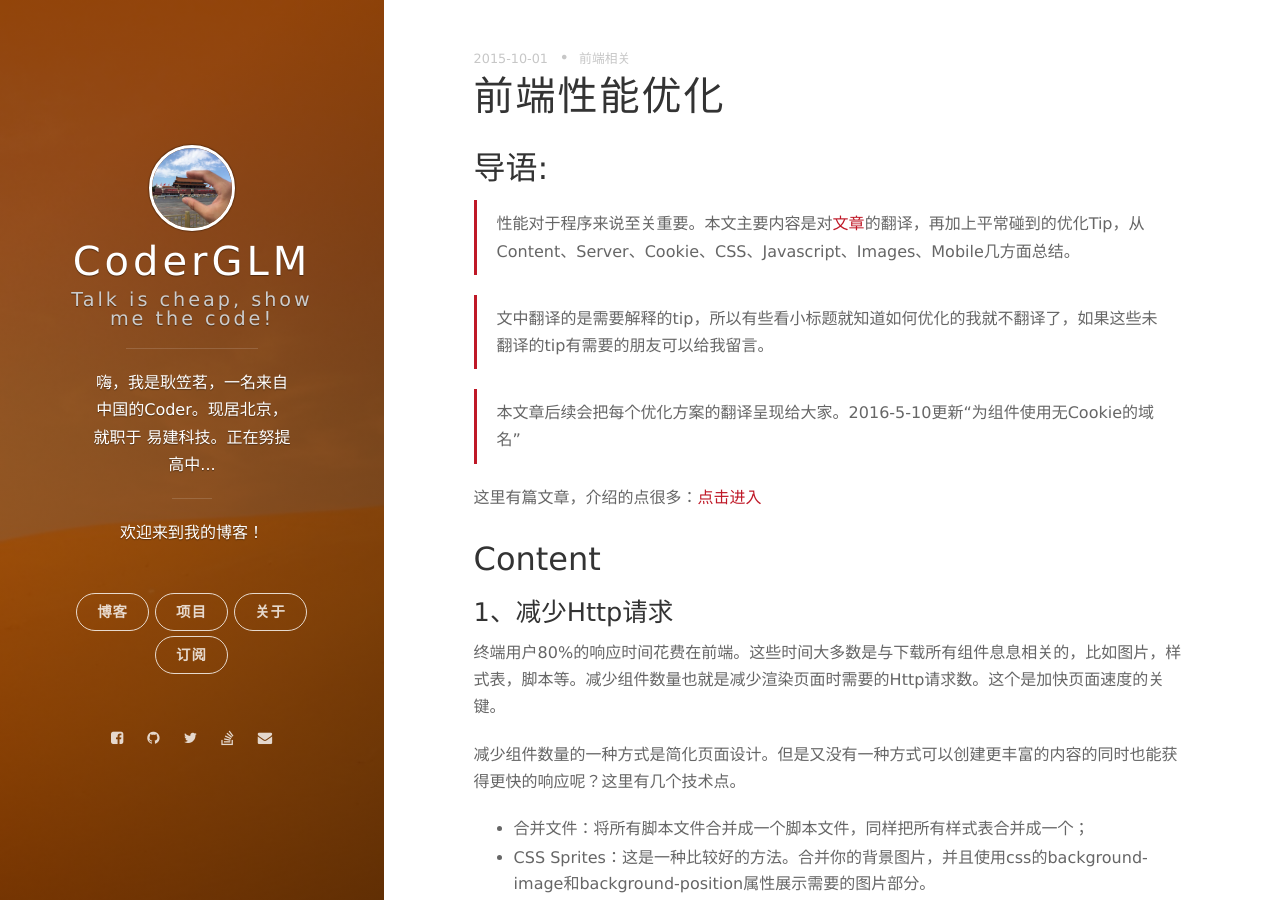
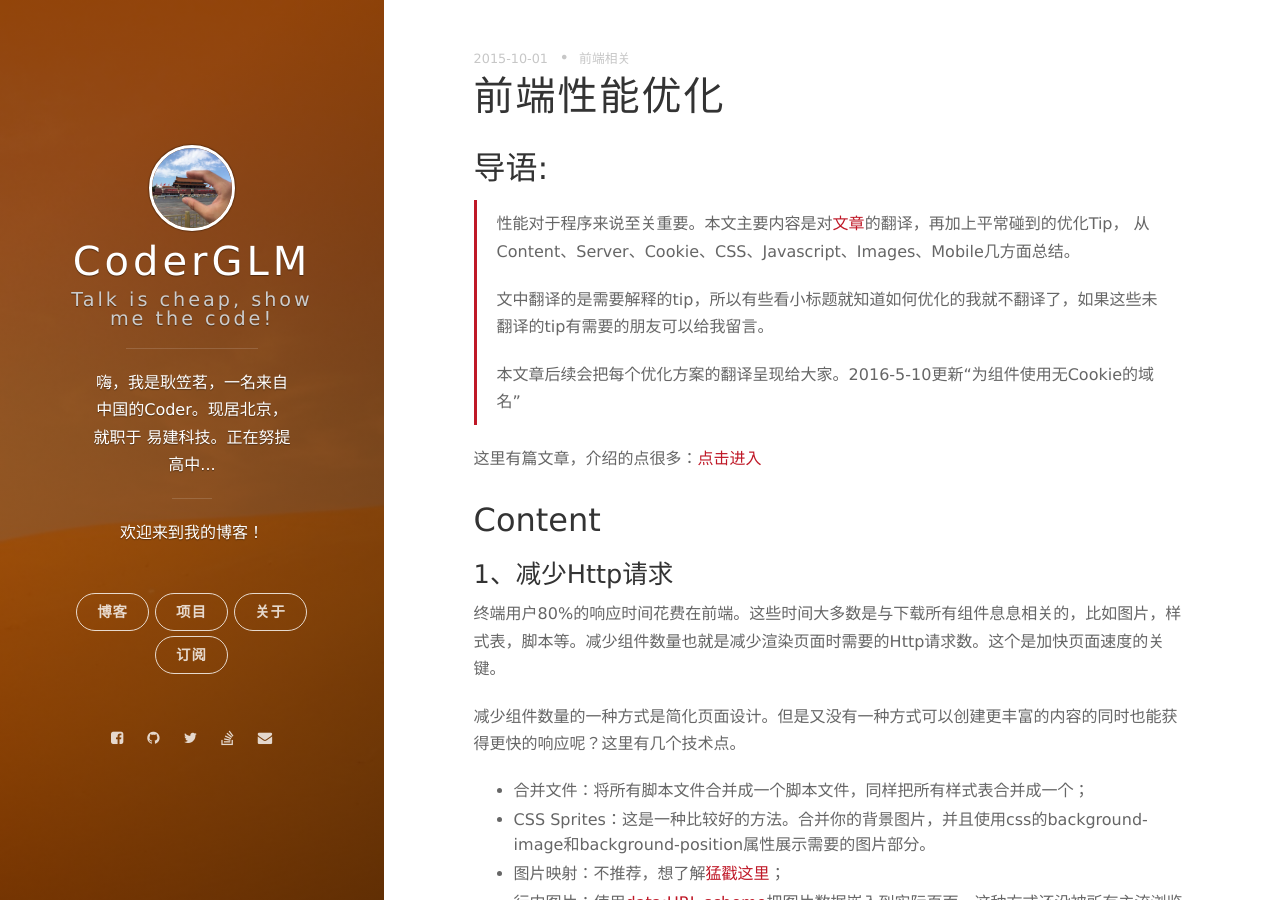
Before and after one commit to CoderLim/jekyll-based-blog, a Jekyll site: the page built from _posts/2015-10-01-frontend-optimazation.markdown, in a window 1280 px wide and 900 px high. Built offline with Jekyll 4.4.1, drawn with Linux system fonts in a browser that asks for light colours; nearby versions of some CDN libraries; comment, search, counter and statistics services are not loaded; some of the changed lines change nothing that is shown.

Commit message:
resolve conflict

```diff
--- a/_posts/2015-10-01-frontend-optimazation.markdown
+++ b/_posts/2015-10-01-frontend-optimazation.markdown
@@ -9,11 +9,12 @@ tags: 前端;性能优化
 
 ## 导语:
 
->性能对于程序来说至关重要。本文主要内容是对[文章]()的翻译，再加上平常碰到的优化Tip，从Content、Server、Cookie、CSS、Javascript、Images、Mobile几方面总结。
-
->文中翻译的是需要解释的tip，所以有些看小标题就知道如何优化的我就不翻译了，如果这些未翻译的tip有需要的朋友可以给我留言。
-
->本文章后续会把每个优化方案的翻译呈现给大家。2016-5-10更新“为组件使用无Cookie的域名”
+> 性能对于程序来说至关重要。本文主要内容是对[文章](https://developer.yahoo.com/performance/rules.html)的翻译，再加上平常碰到的优化Tip，
+> 从Content、Server、Cookie、CSS、Javascript、Images、Mobile几方面总结。
+>
+> 文中翻译的是需要解释的tip，所以有些看小标题就知道如何优化的我就不翻译了，如果这些未翻译的tip有需要的朋友可以给我留言。
+>
+> 本文章后续会把每个优化方案的翻译呈现给大家。2016-5-10更新“为组件使用无Cookie的域名”
 
 这里有篇文章，介绍的点很多：[点击进入](http://www.jianshu.com/p/be5aea4a222f)
 
```
